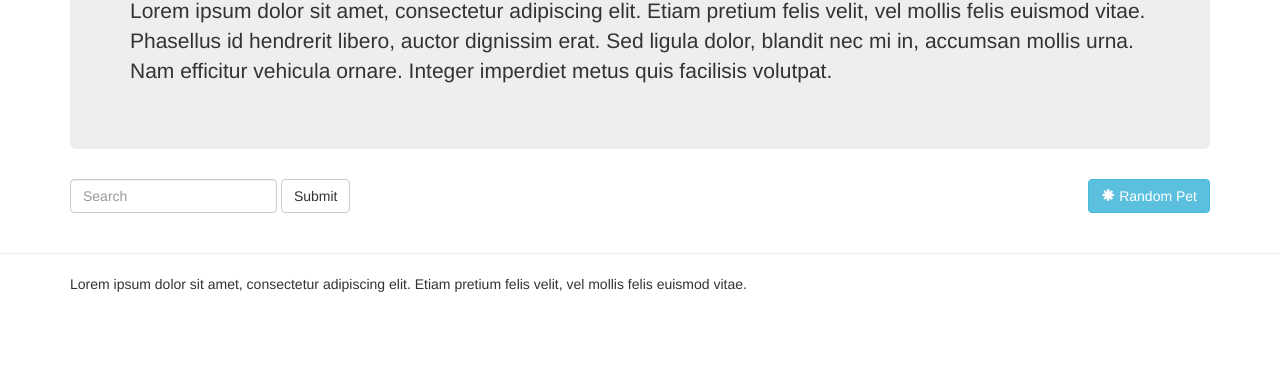
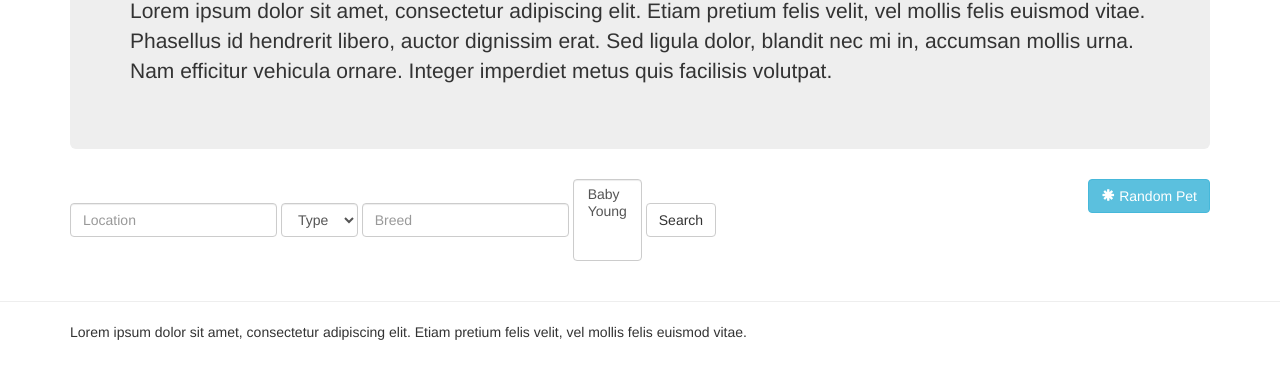
Before and after one commit to abenson-nexient/Petfinder_June, a plain HTML site: page petfinder-app/resources/static/index.html in a window 1280 px wide. Shown: the part 223-602 px from the top of the page. Drawn offline with nearby package versions, Linux system fonts and the light colour scheme; some packages are replaced by stand-ins of ours; a script that the page names is missing.

Commit message:
edits for search ui

```diff
--- a/petfinder-app/resources/static/index.html
+++ b/petfinder-app/resources/static/index.html
@@ -51,9 +51,19 @@
 		<div class="col-md-10">
 			<form class="form-inline" role="search">
 				<div class="form-group">
-				  <input type="text" class="form-control" placeholder="Search">
+				  <input type="text" class="form-control" placeholder="Location">
 				</div>
-				<button type="submit" class="btn btn-default">Submit</button>
+				<select class="form-control">
+					<option>Type</option>
+				</select>
+				<div class="form-group">
+				  <input type="text" class="form-control" placeholder="Breed">
+				</div>
+				<select class="form-control" multiple>
+					<option>Baby </option>
+					<option>Young </option>
+				</select>
+				<button type="submit" class="btn btn-default">Search</button>
 			</form>
 		</div>
 		<div class="col-md-2">
```
